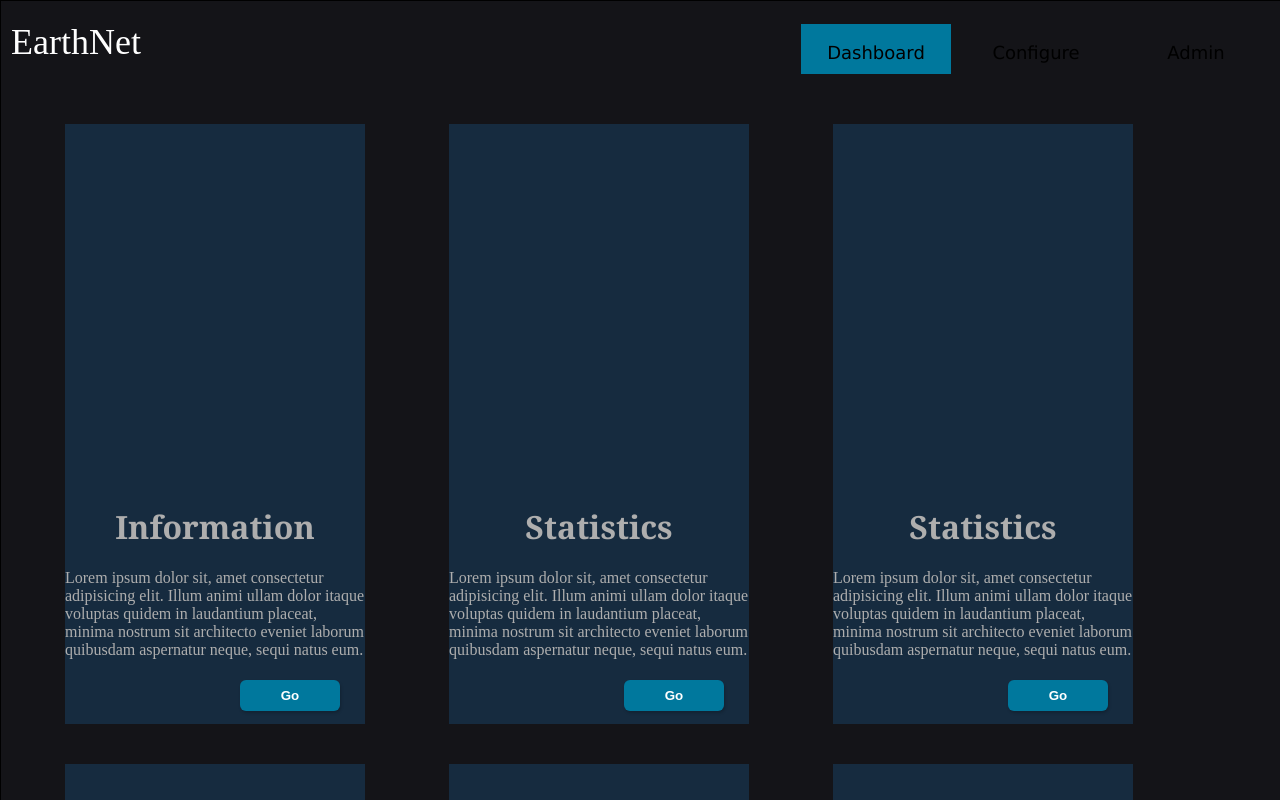
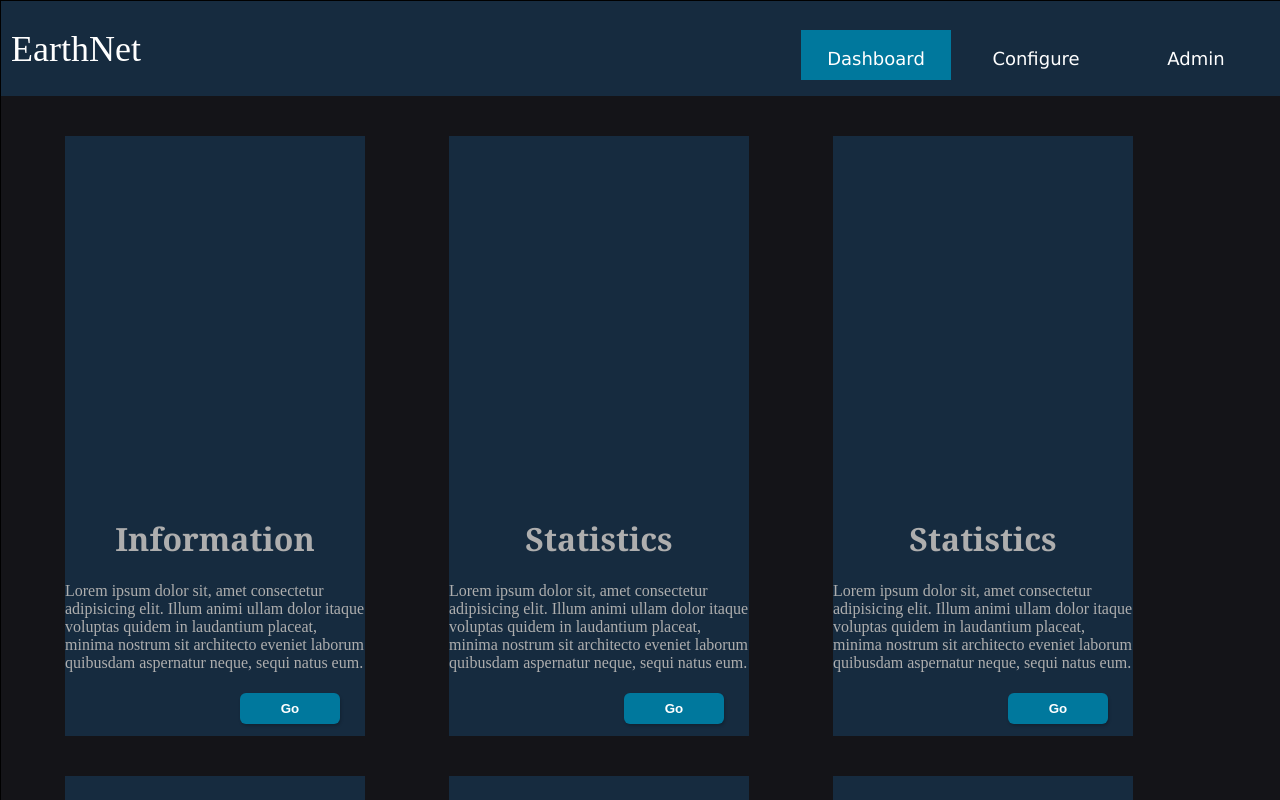
Before and after one commit to edunbar2/EarthNet, a Svelte app: page / in a window 1280 px wide. Shown: the top 800 px of the page. Built offline with nearby package versions, Linux system fonts and the light colour scheme.

Commit message:
Testing positioning of logo

```diff
--- a/src/Components/Navbar.svelte
+++ b/src/Components/Navbar.svelte
@@ -46,6 +46,9 @@ const  handleTabClick = (tab) => {
 /*}*/
 
 .bar{
+    color: white;
+    background-color: #162B3F;
+    height: 75px;
     display: flex;
     justify-content: space-between;
     align-items: center;
```
